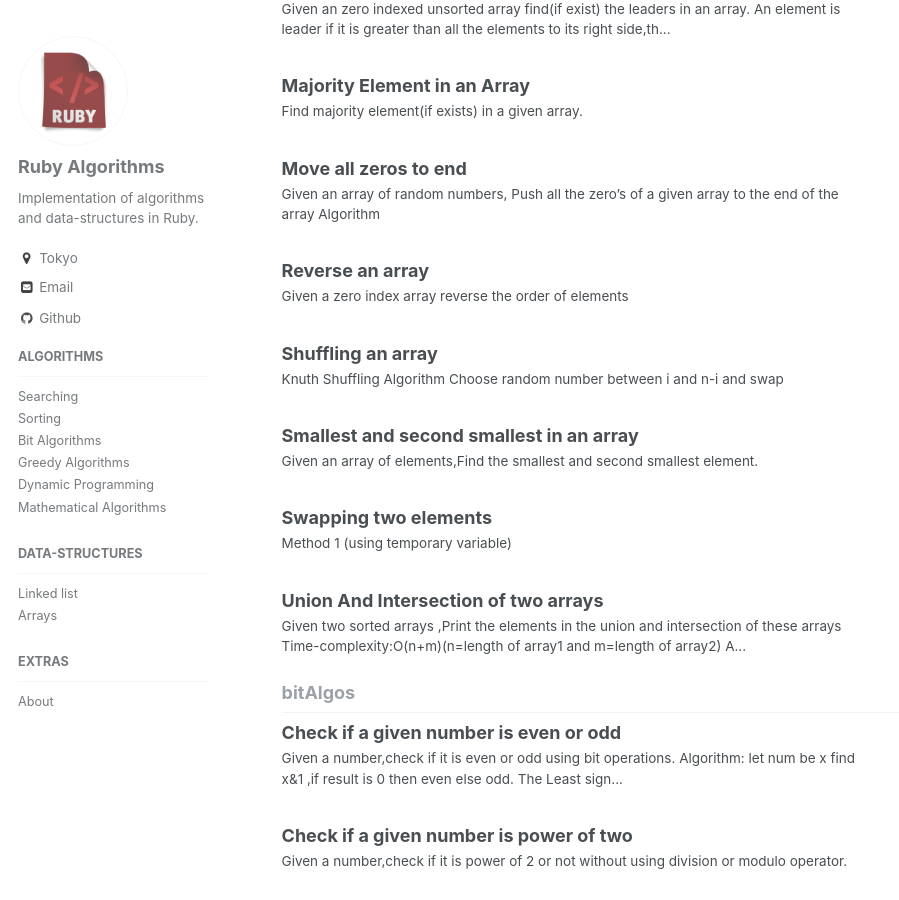
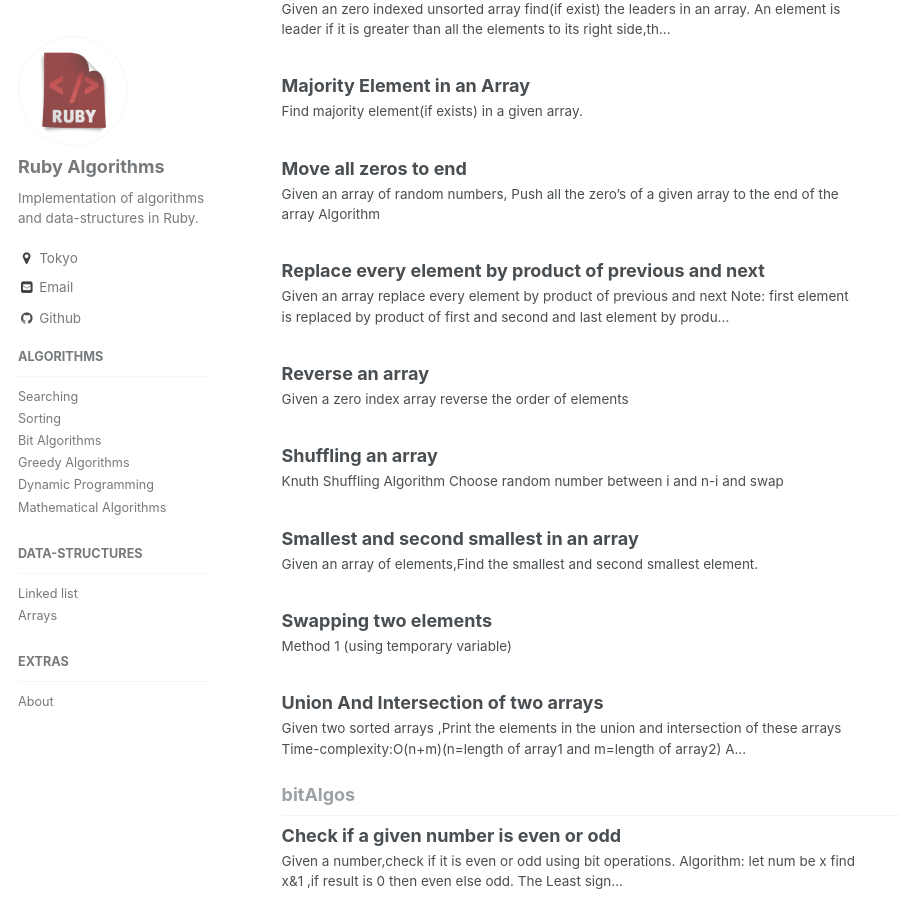
Before and after one commit to RubyAlgo/algorithms, a Jekyll site: the page built from index.html, in a window 1280 px wide and 900 px high, scrolled down 490 px. Shown: the whole window, without its empty margins (0-899 px from the left). Built offline with Jekyll 4.4.1, drawn with Linux system fonts in a browser that asks for light colours; the list of posts is cut into pages by our own code.

Commit message:
arrays:replace by prev and next

````diff
--- a/_arrays/equilibrium-index.markdown
+++ b/_arrays/equilibrium-index.markdown
@@ -13,7 +13,7 @@
 3 is an equilibrium index, because:<br/>
 A[0] + A[1] + A[2] = A[4] + A[5] + A[6]<br/>
 **Time-complexity: O(n)**<br/>
-Auxiliary-space: O(1)<br/>
+**Auxiliary-space: O(1)**<br/>
 
 **Implementation**
 
--- /dev/null
+++ b/_arrays/replace-by-prev-&-next.markdown
@@ -0,0 +1,37 @@
+---
+layout: single
+title:  "Replace every element by product of previous and next"
+permalink: /arrays/replace-by-prev&next/
+date:   2016-04-16 14:14:36 +0000
+---
+
+
+## Given an array replace every element by product of previous and next
+Note: first element is replaced by product of first and second and last element by product of last and second last<br/>
+A[0] + A[1] + A[2] = A[4] + A[5] + A[6]<br/>
+**Time-complexity: O(n)**<br/>
+**Auxiliary-space: O(1)**<br/>
+
+**Implementation**
+
+```ruby
+def modify(a)
+    len=a.length
+    if len<=0
+        return -1
+    end
+    #update first element
+    prev=a[0]
+    a[0]*=a[1]
+    for i in 1...len-1
+        current=a[i]        #Keep track of current element
+        a[i]=prev*a[i+1]
+        prev=current        #Store current element for next iteration
+    end
+     #update last element
+    a[len-1]*=prev
+    return a
+end
+modify([3,6,1,7,8,2]) # => [18, 3, 42, 8, 14, 16]
+
+```
````
